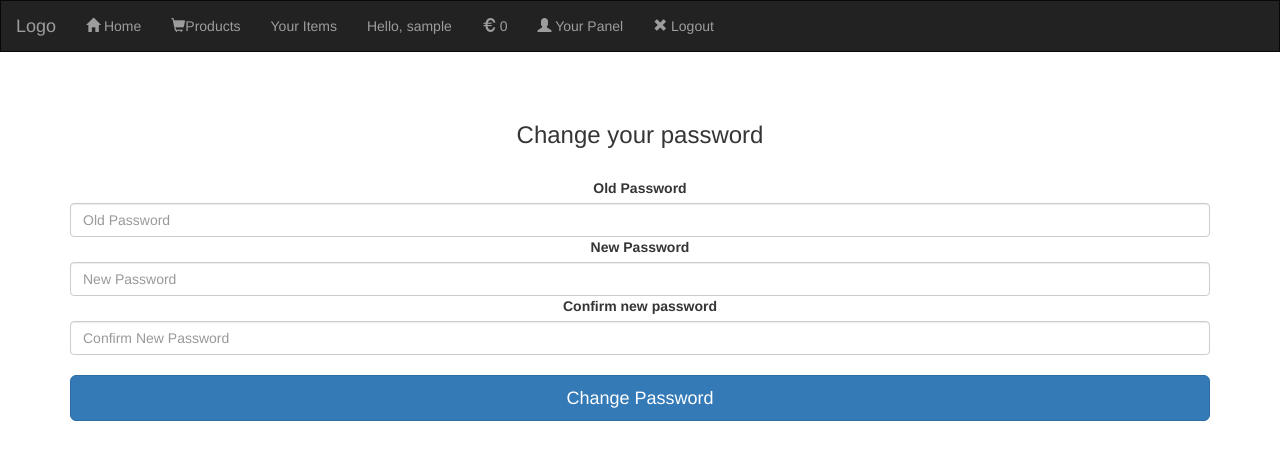
After one commit to KarolBautrel/Flask-Trading, a Flask app: page /change_password in a window 1280 px wide. The commit adds this page. Shown: the top 460 px of the page. Run offline with Flask 2, Linux system fonts and the light colour scheme; a user stored in the database is signed in; some libraries are stand-ins or nearby versions.

Commit message:
Added email change and password change options

```diff
--- a/market/forms.py
+++ b/market/forms.py
@@ -40,3 +40,15 @@ class PurchaseItemForm(FlaskForm):
 
 class SellingItemForm(FlaskForm):
     submit = SubmitField(label="Sell")
+
+
+class ChangePasswordForm(FlaskForm):
+    old_password = PasswordField(label="Old Password", validators=[DataRequired()])
+    new_password = PasswordField(label="New Password", validators=[Length(min=6),DataRequired()])
+    new_password2 = PasswordField(label="Confirm new password", validators=[EqualTo('new_password'),DataRequired()])
+    submit = SubmitField(label="Change Password")
+
+class ChangeEmailForm(FlaskForm):
+    email = StringField(label="Email", validators=[Email(),DataRequired()])
+    password = PasswordField(label="Password", validators=[Length(min=6),DataRequired()])
+    submit = SubmitField(label="Change Email")
--- a/market/routes.py
+++ b/market/routes.py
@@ -2,7 +2,7 @@ from market import app, db, oauth
 from flask import render_template, redirect, url_for, flash, request, session
 from flask_login import login_user, logout_user, login_required, current_user
 from market.models import Item, User
-from market.forms import RegisterForm, LoginForm, PurchaseItemForm, SellingItemForm
+from market.forms import RegisterForm, LoginForm, PurchaseItemForm, SellingItemForm, ChangePasswordForm, ChangeEmailForm
 
 google = oauth.register(
     name='google',
@@ -36,9 +36,7 @@ def market_page():
                 flash(f'{p_item_object.name} bought successfully', category='success')
             else:
                 flash('Not enough money', category= "danger")
-
         return redirect(url_for('owned_page'))
-
 
     if request.method == 'GET':
         items = Item.query.filter_by(owner=None) # wyswietlenie wszystkich obiektow w naszej bazie danych
@@ -141,9 +139,46 @@ def owned_page():
         return render_template('owned.html' ,owned_items=owned_items, sold_form=sold_form)
 
 
+@app.route('/panel',methods=['GET', 'POST'])
+@login_required
+def panel_page():
+
+    return render_template('panel.html')
+
+
+@app.route('/change_password', methods=['GET', 'POST'])
+@login_required
+def change_password_page():
+    form = ChangePasswordForm()
+    if form.validate_on_submit():
+            if current_user.check_password_correction(attempted_password=form.old_password.data):
+                current_user.change_password(form.new_password.data)
+                flash(f'Password has been changed', category= "success")
+                return redirect(url_for('panel_page'))
+            else:
+                flash('Wrong password')
+    return render_template('change_password.html', form=form)
+
+
+
+@app.route('/change_email', methods=['GET', 'POST'])
+@login_required
+def change_email_page():
+    form = ChangeEmailForm()
+    if form.validate_on_submit():
+        if current_user.check_password_correction(attempted_password=form.password.data):
+            current_user.change_email(form.email.data)
+            flash(f'Email has been changed', category= "success")
+            return redirect(url_for('panel_page'))
+        else:
+            flash('Wrong password')
+
+    return render_template('change_email.html', form=form)
+
+
 
 @app.route('/logout')
 def logout_page():
     logout_user()
-    flash(f'You are logged ou', category='info')
+    flash(f'You are logged out', category='info')
     return redirect(url_for('home_page'))
--- a/market/templates/base.html
+++ b/market/templates/base.html
@@ -54,10 +54,11 @@
 
         {%if current_user.is_authenticated %}
         <ul class="nav navbar-nav navbar-right">
-          <li><a class = 'nav-link' ></span> Hello, {{current_user.username}}</a></li>
-          <li><a class = 'nav-link'><span class="glyphicon glyphicon-eur"></span> {{current_user.budget}}</a></li>
+          <li><a class = 'nav-link'  ></span> Hello, {{current_user.username}}</a></li>
+          <li><a class = 'nav-link'><span class="glyphicon glyphicon-eur"></span> {{current_user.budget}} </a></li>
+          <li><a class = 'nav-link' href="{{url_for('panel_page')}}"><span class="glyphicon glyphicon-user"></span> Your Panel</a></li>
           <li><a class = 'nav-link' href="{{url_for('logout_page')}}"><span class="glyphicon glyphicon-remove"></span> Logout</a></li>
-          <li><a class = 'nav-link' href="#"><span class="glyphicon glyphicon-user"></span> Your Panel Button</a></li>
+
         </ul>
       </div>
   </nav>
@@ -65,15 +66,17 @@
       {%else%}
 
 
-      <ul class="nav navbar-nav navbar-right">
+      <ul class="nav navbar-nav navbar-right"></ul>
         <li><a class = 'nav-link' href="{{url_for('login_gmail')}}"><span class="glyphicon glyphicon-envelope"></span> Login with Google Account</a></li>
         <li><a class = 'nav-link' href="{{url_for('login_page')}}"><span class="glyphicon glyphicon-user"></span> Login</a></li>
         <li><a class = 'nav-link' href="{{url_for('register_page')}}"><span class="glyphicon glyphicon-user"></span> Register</a></li>
       </ul>
+      {%endif%}
     </div>
+
   </div>
 </nav>
-    {%endif%}
+
 
 
 
--- /dev/null
+++ b/market/templates/change_password.html
@@ -0,0 +1,26 @@
+{%extends "base.html"%}
+
+{%block content%}
+
+    <body class="text-center"> <!--Wysrodkowanie calego tekstu-->
+        <div class="container">
+        <form method ="POST" class="form-register" style = "color:rgb(54, 53, 53)">
+            {{form.hidden_tag()}}
+
+            <h1 class="h3 mb-3 font-weight - normal">Change your password</h1>
+            <br>
+
+            {{form.old_password.label() }}
+            {{form.old_password(class="form-control", placeholder="Old Password") }}
+
+            {{form.new_password.label() }}
+            {{form.new_password(class="form-control", placeholder="New Password") }}
+
+            {{form.new_password2.label() }}
+            {{form.new_password2(class="form-control", placeholder="Confirm New Password") }}
+
+            <br>
+            {{form.submit(class="btn btn-lg btn-block btn-primary")}} </form>
+        </div>
+
+        {%endblock%}
--- a/market/templates/login.html
+++ b/market/templates/login.html
@@ -14,7 +14,7 @@ Register Page
     <form method ="POST" class="form-register" style = "color:rgb(54, 53, 53)">
         {{form.hidden_tag()}}
 
-        <h1 class="h3 mb-3 font-weight - normal">Please Create your Account</h1>
+        <h1 class="h3 mb-3 font-weight - normal">Please Login</h1>
         <br>
 
         {{form.username.label() }} <!--Wyswietlenie label, z instancji form-->
```
Also changed, not shown: market/models.py (+12 -0 lines), market/templates/change_email.html (added, +24 -0 lines), market/templates/home.html (+6 -1 lines), market/templates/market.html (+9 -5 lines), market/templates/owned.html (+12 -8 lines), market/templates/panel.html (added, +20 -0 lines), market/templates/user_panel.html (deleted).
